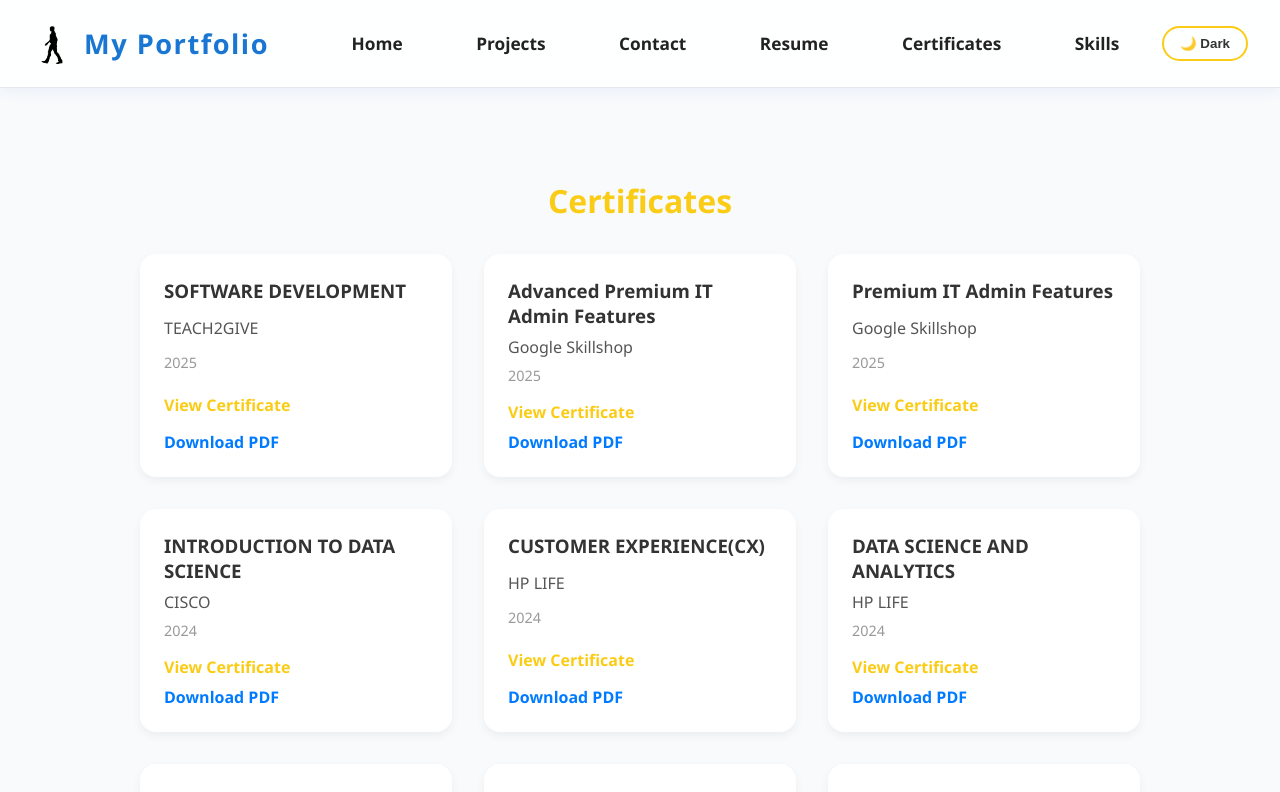
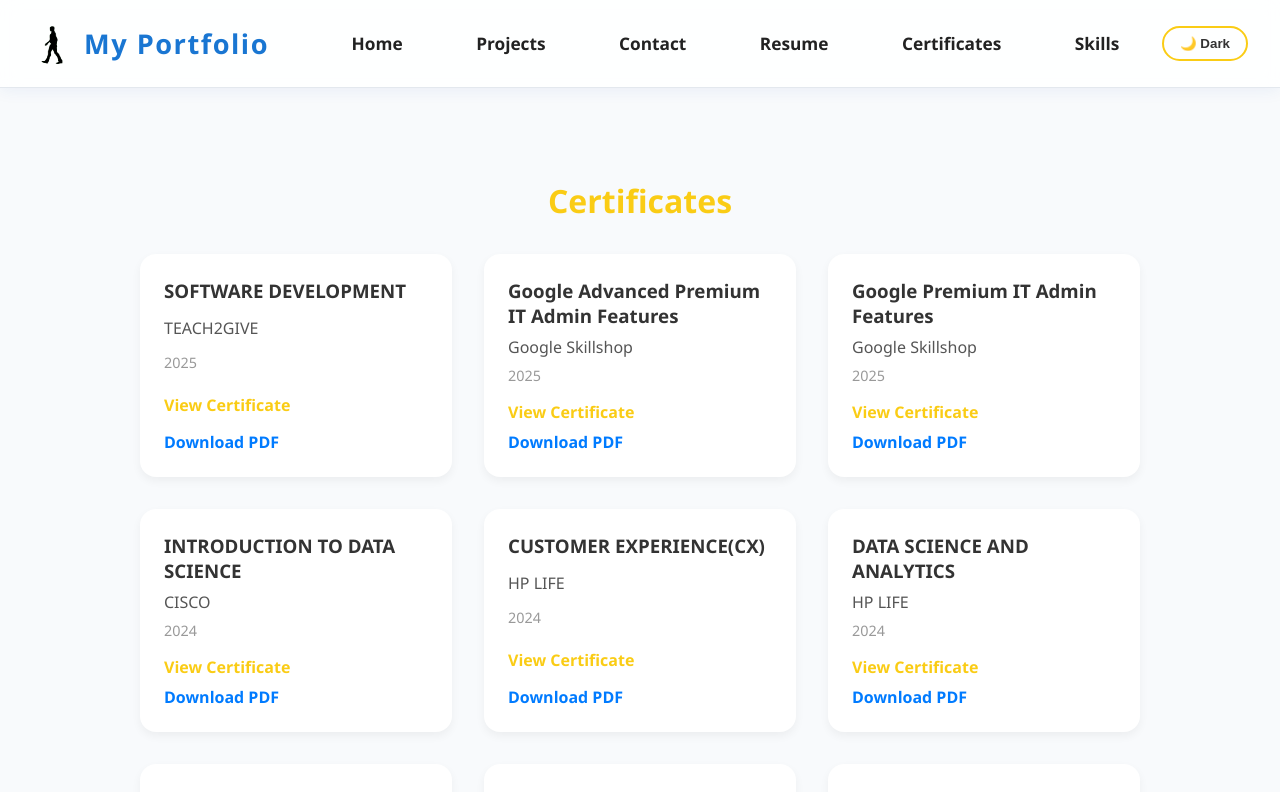
Before and after one commit to rewellnamu/portfolio, an Angular app: page /certificates in a window 1280 px wide. Shown: the top 792 px of the page. Built offline with nearby package versions, Linux system fonts and the light colour scheme.

Commit message:
fix: update certificate titles to reflect correct issuer names

```diff
--- a/src/app/components/certificates/certificates.component.ts
+++ b/src/app/components/certificates/certificates.component.ts
@@ -19,14 +19,14 @@ certificates = [
     pdf: 'cert/Software Development.pdf'
   },
   {
-    title: 'Advanced Premium IT Admin Features',
+    title: 'Google Advanced Premium IT Admin Features',
     issuer:'Google Skillshop',
     year: '2025',
     link: '/cert/Google Advanced Premium IT Admin Features.pdf',
     pdf: '/cert/Google Advanced Premium IT Admin Features.pdf'
   },
   {
-    title: 'Premium IT Admin Features',
+    title: 'Google Premium IT Admin Features',
     issuer: 'Google Skillshop',
     year: '2025',
     link: '/cert/Google Premium IT Admin Features.pdf',
```
